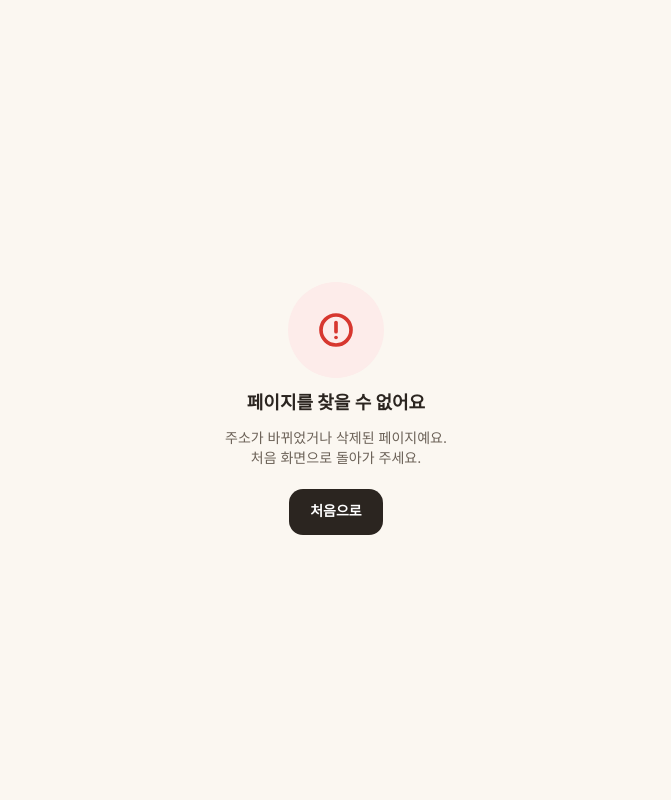
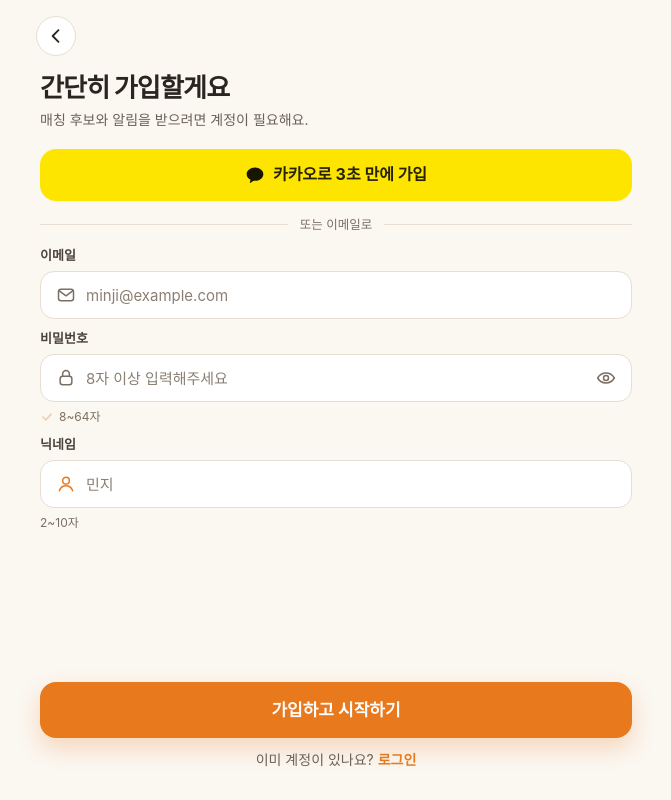
Before and after one commit to line4thon-team28/Frontend, a React (Vite) app: page /signup in a window 1280 px wide. Shown: the whole page, without its empty margins (304-975 px from the left). Built offline with nearby package versions, Linux system fonts and the light colour scheme; no server answers; a web font is replaced by a local one.

Commit message:
✨ Feat: 회원가입 화면 및 가입 API 연동

```diff
--- a/src/apis/auth.js
+++ b/src/apis/auth.js
@@ -8,6 +8,10 @@ export function login({ email, password }) {
   return request('/auth/login', { method: 'POST', body: { email, password } })
 }
 
+export function signup({ email, password, nickname }) {
+  return request('/auth/signup', { method: 'POST', body: { email, password, nickname } })
+}
+
 export function kakaoLogin(code) {
   return request('/auth/kakao', { method: 'POST', body: { code } })
 }
--- /dev/null
+++ b/src/pages/SignupPage/SignupPage.jsx
@@ -0,0 +1,146 @@
+import { useState } from 'react'
+import { Link, useNavigate } from 'react-router-dom'
+import { signup } from '../../apis/auth'
+import checkIcon from '../../assets/icons/check.svg'
+import kakaoIcon from '../../assets/icons/kakao.svg'
+import mailIcon from '../../assets/icons/mail.svg'
+import userIcon from '../../assets/icons/user.svg'
+import BackButton from '../../components/BackButton/BackButton'
+import Button from '../../components/Button/Button'
+import FormAlert from '../../components/FormAlert/FormAlert'
+import PasswordField from '../../components/PasswordField/PasswordField'
+import TextField from '../../components/TextField/TextField'
+import useAuth from '../../hooks/useAuth'
+import { startKakaoLogin } from '../../utils/kakaoAuth'
+import { findFieldOfMessage, isPasswordLengthValid, validateSignup } from '../../utils/validateSignup'
+import styles from './SignupPage.module.css'
+
+const EMPTY_ERRORS = { email: '', password: '', nickname: '' }
+
+export default function SignupPage() {
+  const navigate = useNavigate()
+  const { signIn } = useAuth()
+  const [values, setValues] = useState({ email: '', password: '', nickname: '' })
+  const [fieldErrors, setFieldErrors] = useState(EMPTY_ERRORS)
+  const [formError, setFormError] = useState('')
+  const [isSubmitting, setIsSubmitting] = useState(false)
+
+  const handleChange = (event) => {
+    const { name, value } = event.target
+    setValues((prev) => ({ ...prev, [name]: value }))
+    setFieldErrors((prev) => ({ ...prev, [name]: '' }))
+    setFormError('')
+  }
+
+  const handleSubmit = async (event) => {
+    event.preventDefault()
+    if (isSubmitting) return
+
+    const payload = {
+      email: values.email.trim(),
+      password: values.password,
+      nickname: values.nickname.trim(),
+    }
+    const errors = validateSignup(payload)
+    if (Object.values(errors).some(Boolean)) {
+      setFieldErrors(errors)
+      return
+    }
+
+    setIsSubmitting(true)
+    try {
+      const { accessToken } = await signup(payload)
+      await signIn(accessToken)
+      navigate('/home', { replace: true })
+    } catch (error) {
+      const field = error.code === 'EMAIL_DUPLICATED' ? 'email' : findFieldOfMessage(error.message)
+      if (field) {
+        setFieldErrors({ ...EMPTY_ERRORS, [field]: error.message })
+      } else {
+        setFormError(error.message)
+      }
+      setIsSubmitting(false)
+    }
+  }
+
+  const passwordHint = (
+    <>
+      <img
+        src={checkIcon}
+        alt=""
+        className={`${styles.checkIcon} ${isPasswordLengthValid(values.password) ? styles.checked : ''}`}
+      />
+      8~64자
+    </>
+  )
+
+  return (
+    <main className={styles.page}>
+      <BackButton className={styles.backButton} />
+
+      <h1 className={styles.title}>간단히 가입할게요</h1>
+      <p className={styles.description}>매칭 후보와 알림을 받으려면 계정이 필요해요.</p>
+
+      <Button variant="kakao" icon={kakaoIcon} className={styles.kakaoButton} onClick={() => startKakaoLogin()}>
+        카카오로 3초 만에 가입
+      </Button>
+
+      <div className={styles.divider}>
+        <span>또는 이메일로</span>
+      </div>
+
+      <form className={styles.form} onSubmit={handleSubmit} noValidate>
+        <div className={styles.fields}>
+          <TextField
+            label="이메일"
+            icon={mailIcon}
+            size="medium"
+            type="email"
+            name="email"
+            autoComplete="email"
+            inputMode="email"
+            placeholder="minji@example.com"
+            value={values.email}
+            onChange={handleChange}
+            error={fieldErrors.email}
+          />
+          <PasswordField
+            size="medium"
+            name="password"
+            autoComplete="new-password"
+            placeholder="8자 이상 입력해주세요"
+            value={values.password}
+            onChange={handleChange}
+            error={fieldErrors.password}
+            hint={passwordHint}
+          />
+          <TextField
+            label="닉네임"
+            icon={userIcon}
+            size="medium"
+            name="nickname"
+            autoComplete="nickname"
+            placeholder="민지"
+            value={values.nickname}
+            onChange={handleChange}
+            error={fieldErrors.nickname}
+            hint="2~10자"
+          />
+        </div>
+
+        <div className={styles.bottom}>
+          {formError && <FormAlert>{formError}</FormAlert>}
+          <Button type="submit" disabled={isSubmitting} aria-busy={isSubmitting}>
+            {isSubmitting ? '가입하는 중...' : '가입하고 시작하기'}
+          </Button>
+          <p className={styles.footer}>
+            이미 계정이 있나요?{' '}
+            <Link to="/login" replace className={styles.footerLink}>
+              로그인
+            </Link>
+          </p>
+        </div>
+      </form>
+    </main>
+  )
+}
--- /dev/null
+++ b/src/pages/SignupPage/SignupPage.module.css
@@ -0,0 +1,93 @@
+.page {
+  display: flex;
+  flex-direction: column;
+  min-height: 100dvh;
+  padding: var(--page-top-space) var(--page-padding-x) calc(env(safe-area-inset-bottom, 0px) + 30px);
+}
+
+.backButton {
+  margin-left: -4px;
+}
+
+.title {
+  margin-top: 13px;
+  font-size: 26px;
+  font-weight: 900;
+  line-height: 37px;
+  letter-spacing: -0.8px;
+}
+
+.description {
+  margin-top: 4px;
+  font-size: 14px;
+  line-height: 20px;
+  color: var(--color-text-secondary);
+}
+
+.kakaoButton {
+  height: 52px;
+  margin-top: 19px;
+}
+
+.divider {
+  display: flex;
+  align-items: center;
+  gap: 12px;
+  margin-top: 14px;
+  font-size: 12.5px;
+  font-weight: 500;
+  line-height: 19px;
+  color: #7a6f63;
+}
+
+.divider::before,
+.divider::after {
+  content: '';
+  flex: 1;
+  height: 1px;
+  background: var(--color-border);
+}
+
+.form {
+  display: flex;
+  flex: 1;
+  flex-direction: column;
+  margin-top: 12px;
+}
+
+.fields {
+  display: flex;
+  flex-direction: column;
+  gap: 10px;
+}
+
+.checkIcon {
+  width: 14px;
+  height: 14px;
+  opacity: 0.3;
+  transition: opacity 0.15s ease;
+}
+
+.checkIcon.checked {
+  opacity: 1;
+}
+
+.bottom {
+  display: flex;
+  flex-direction: column;
+  gap: 12px;
+  margin-top: auto;
+  padding-top: 32px;
+}
+
+.footer {
+  font-size: 14px;
+  line-height: 20px;
+  color: var(--color-text-secondary);
+  text-align: center;
+}
+
+.footerLink {
+  font-weight: 700;
+  color: var(--color-primary);
+}
--- a/src/routes/AppRoutes.jsx
+++ b/src/routes/AppRoutes.jsx
@@ -4,6 +4,7 @@ import HomePage from '../pages/HomePage/HomePage'
 import KakaoCallbackPage from '../pages/KakaoCallbackPage/KakaoCallbackPage'
 import LoginPage from '../pages/LoginPage/LoginPage'
 import NotFoundPage from '../pages/NotFoundPage/NotFoundPage'
+import SignupPage from '../pages/SignupPage/SignupPage'
 import SplashPage from '../pages/SplashPage/SplashPage'
 import StartPage from '../pages/StartPage/StartPage'
 import GuestOnly from './GuestOnly'
@@ -16,6 +17,7 @@ export default function AppRoutes() {
       <Route path="/start" element={<StartPage />} />
       <Route element={<GuestOnly />}>
         <Route path="/login" element={<LoginPage />} />
+        <Route path="/signup" element={<SignupPage />} />
       </Route>
       <Route path="/oauth/kakao/callback" element={<KakaoCallbackPage />} />
       <Route element={<RequireAuth />}>
--- /dev/null
+++ b/src/utils/validateSignup.js
@@ -0,0 +1,56 @@
+const EMAIL_PATTERN = /^[^\s@]+@[^\s@]+\.[^\s@]+$/
+const PASSWORD_MAX_BYTES = 72
+
+export const SIGNUP_MESSAGES = {
+  email: {
+    empty: '이메일을 입력해주세요',
+    format: '이메일 형식을 확인해주세요',
+    tooLong: '이메일은 100자 이하로 입력해주세요',
+    duplicated: '이미 가입된 이메일이에요',
+  },
+  password: {
+    empty: '비밀번호를 입력해주세요',
+    length: '비밀번호는 8~64자로 입력해주세요',
+    tooManyBytes: '비밀번호가 너무 길어요. 조금 더 짧게 입력해주세요',
+  },
+  nickname: {
+    empty: '닉네임을 입력해주세요',
+    length: '닉네임은 2~10자로 입력해주세요',
+  },
+}
+
+export function isPasswordLengthValid(password) {
+  return password.length >= 8 && password.length <= 64
+}
+
+function validateEmail(email) {
+  if (!email) return SIGNUP_MESSAGES.email.empty
+  if (email.length > 100) return SIGNUP_MESSAGES.email.tooLong
+  if (!EMAIL_PATTERN.test(email)) return SIGNUP_MESSAGES.email.format
+  return ''
+}
+
+function validatePassword(password) {
+  if (!password) return SIGNUP_MESSAGES.password.empty
+  if (!isPasswordLengthValid(password)) return SIGNUP_MESSAGES.password.length
+  if (new TextEncoder().encode(password).length > PASSWORD_MAX_BYTES) return SIGNUP_MESSAGES.password.tooManyBytes
+  return ''
+}
+
+function validateNickname(nickname) {
+  if (!nickname) return SIGNUP_MESSAGES.nickname.empty
+  if (nickname.length < 2 || nickname.length > 10) return SIGNUP_MESSAGES.nickname.length
+  return ''
+}
+
+export function validateSignup({ email, password, nickname }) {
+  return {
+    email: validateEmail(email),
+    password: validatePassword(password),
+    nickname: validateNickname(nickname),
+  }
+}
+
+export function findFieldOfMessage(message) {
+  return Object.keys(SIGNUP_MESSAGES).find((field) => Object.values(SIGNUP_MESSAGES[field]).includes(message))
+}
```
Also changed, not shown: src/assets/icons/check.svg (added), src/assets/icons/user.svg (added).
